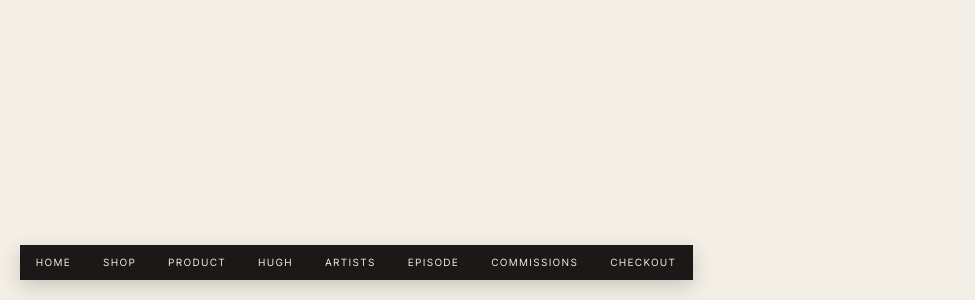
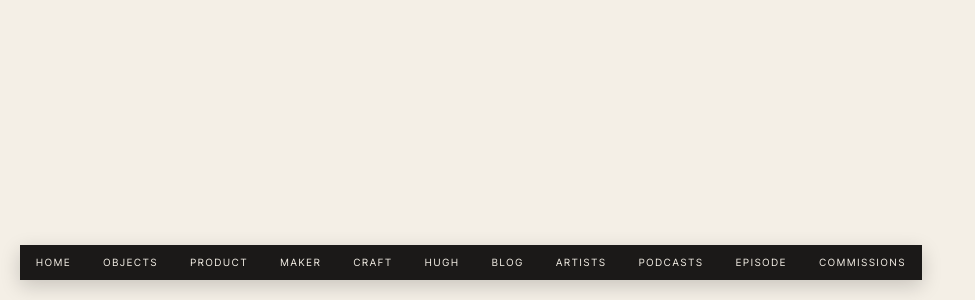
Before and after one commit to KieranMcFarlane/made_with_these_hands, a Next.js app: page / in a window 1280 px wide. Shown: the part 500-800 px from the top of the page, without its empty margins (0-975 px from the left). Built offline with nearby package versions, Linux system fonts and the light colour scheme; no server answers.

Commit message:
Add app shell and routable pages

```diff
--- /dev/null
+++ b/app/[...slug]/page.jsx
@@ -0,0 +1,5 @@
+import SiteShell from '../site-shell';
+
+export default function CatchAllPage() {
+  return <SiteShell />;
+}
--- a/app/layout.jsx
+++ b/app/layout.jsx
@@ -1,8 +1,24 @@
 import './globals.css';
 
 export const metadata = {
-  title: 'Made With These Hands',
-  description: 'A journal of heritage craft, makers, stories, podcast episodes, and slow commerce.',
+  metadataBase: new URL(process.env.NEXT_PUBLIC_SITE_URL || 'https://madewiththesehands.ie'),
+  title: {
+    default: 'Made With These Hands',
+    template: '%s | Made With These Hands',
+  },
+  description: 'A journal of heritage craft, makers, objects, podcast episodes, and workshop notes.',
+  openGraph: {
+    title: 'Made With These Hands',
+    description: 'A journal of heritage craft, makers, objects, podcast episodes, and workshop notes.',
+    type: 'website',
+    images: ['/images/mwth-hero-glass-engraving.jpg'],
+  },
+  twitter: {
+    card: 'summary_large_image',
+    title: 'Made With These Hands',
+    description: 'A journal of heritage craft, makers, objects, podcast episodes, and workshop notes.',
+    images: ['/images/mwth-hero-glass-engraving.jpg'],
+  },
 };
 
 export default function RootLayout({ children }) {
--- a/app/legacy-runtime.jsx
+++ b/app/legacy-runtime.jsx
@@ -4,7 +4,9 @@ import * as React from 'react';
 import { createRoot } from 'react-dom/client';
 
 const files = [
+  '/mwth-data.jsx',
   '/mwth-home.jsx',
+  '/mwth-blog.jsx',
   '/mwth-episode.jsx',
   '/mwth-more-pages.jsx',
   '/mwth-commerce.jsx',
@@ -17,12 +19,38 @@ const TWEAKS = {
   "masthead": "minimal"
 };
 
+function routeFromLocation() {
+  const params = new URLSearchParams(window.location.search);
+  const parts = window.location.pathname.split('/').filter(Boolean);
+  const route = {
+    page: params.get('page') || 'home',
+    maker: params.get('maker') || localStorage.getItem('mwth-maker') || 'saoirse-doolan',
+    product: params.get('product') || localStorage.getItem('mwth-product') || 'lobster-pot-small',
+    craft: params.get('craft') || localStorage.getItem('mwth-craft') || 'basketry',
+    post: params.get('post') || localStorage.getItem('mwth-post') || 'why-we-record-the-tools',
+    episode: params.get('episode') || localStorage.getItem('mwth-episode') || '',
+  };
+
+  if (params.get('page')) return route;
+  if (parts.length === 0) return route;
+
+  const [section, slug] = parts;
+  if (section === 'objects') return { ...route, page: slug ? 'product' : 'shop', product: slug || route.product };
+  if (section === 'makers' || section === 'guests') return { ...route, page: 'maker', maker: slug || route.maker };
+  if (section === 'about' || section === 'bio' || section === 'hugh') return { ...route, page: 'hugh' };
+  if (section === 'podcast') return { ...route, page: slug ? 'episode' : 'podcasts', episode: slug || route.episode, maker: slug || route.maker };
+  if (section === 'journal' || section === 'blog') return { ...route, page: slug ? 'blog-post' : 'blog', post: slug || route.post };
+  if (section === 'contact' || section === 'commissions') return { ...route, page: 'commissions' };
+  if (section === 'craft') return { ...route, page: 'craft', craft: slug || route.craft };
+  return route;
+}
+
 function App() {
   const [tweaks, setTweaks] = React.useState(TWEAKS);
-  const [page, setPage] = React.useState(() => {
-    const queryPage = new URLSearchParams(window.location.search).get('page');
-    return queryPage || localStorage.getItem('mwth-page') || 'home';
-  });
+  const [dataVersion, setDataVersion] = React.useState(0);
+  const initialRoute = React.useMemo(() => routeFromLocation(), []);
+  const [page, setPage] = React.useState(initialRoute.page);
+  const [context, setContext] = React.useState(initialRoute);
 
   React.useEffect(() => {
     document.body.setAttribute('data-palette', tweaks.palette);
@@ -30,15 +58,82 @@ function App() {
 
   React.useEffect(() => {
     localStorage.setItem('mwth-page', page);
-  }, [page]);
+    localStorage.setItem('mwth-maker', context.maker);
+    localStorage.setItem('mwth-product', context.product);
+    localStorage.setItem('mwth-craft', context.craft);
+    localStorage.setItem('mwth-post', context.post);
+    localStorage.setItem('mwth-episode', context.episode || '');
+  }, [page, context]);
 
   React.useEffect(() => {
     window.__setTweak = (k, v) => {
       setTweaks(t => ({ ...t, [k]: v }));
       window.parent.postMessage({ type: '__edit_mode_set_keys', edits: { [k]: v } }, '*');
     };
-    window.__setPage = setPage;
+    window.__setPage = (nextPage, nextContext = {}) => {
+      const mergedContext = { ...context, ...nextContext };
+      setPage(nextPage);
+      setContext(mergedContext);
+      const url = new URL(window.location.href);
+      url.searchParams.set('page', nextPage);
+      if (mergedContext.maker) url.searchParams.set('maker', mergedContext.maker);
+      if (mergedContext.product) url.searchParams.set('product', mergedContext.product);
+      if (mergedContext.craft) url.searchParams.set('craft', mergedContext.craft);
+      if (mergedContext.post) url.searchParams.set('post', mergedContext.post);
+      if (mergedContext.episode) url.searchParams.set('episode', mergedContext.episode);
+      window.history.pushState({ page: nextPage }, '', url);
+    };
+  }, [context]);
+
+  React.useEffect(() => {
+    let mounted = true;
+    window.MWTH_LOAD_DIRECTUS?.then(() => {
+      if (mounted) setDataVersion((version) => version + 1);
+    });
+    return () => {
+      mounted = false;
+    };
   }, []);
+
+  React.useEffect(() => {
+    const onClick = (event) => {
+      const anchor = event.target.closest('a[data-page], a[href^="/?page="]');
+      if (!anchor) return;
+
+      const url = new URL(anchor.getAttribute('href'), window.location.origin);
+      const nextPage = anchor.dataset.page || url.searchParams.get('page');
+      if (url.origin !== window.location.origin || (!anchor.dataset.page && url.pathname !== '/')) return;
+      if (!nextPage) return;
+
+      const nextContext = {
+        maker: anchor.dataset.maker || url.searchParams.get('maker') || context.maker,
+        product: anchor.dataset.product || url.searchParams.get('product') || context.product,
+        craft: anchor.dataset.craft || url.searchParams.get('craft') || context.craft,
+        post: anchor.dataset.post || url.searchParams.get('post') || context.post,
+        episode: anchor.dataset.episode || url.searchParams.get('episode') || context.episode,
+      };
+
+      event.preventDefault();
+      setPage(nextPage);
+      setContext(nextContext);
+      localStorage.setItem('mwth-page', nextPage);
+      window.history.pushState({ page: nextPage }, '', '/?page=' + nextPage + '&maker=' + nextContext.maker + '&product=' + nextContext.product + '&craft=' + nextContext.craft + '&post=' + nextContext.post + '&episode=' + (nextContext.episode || ''));
+    };
+
+    const onPopState = () => {
+      const nextRoute = routeFromLocation();
+      setPage(nextRoute.page);
+      setContext(nextRoute);
+    };
+
+    document.addEventListener('click', onClick);
+    window.addEventListener('popstate', onPopState);
+
+    return () => {
+      document.removeEventListener('click', onClick);
+      window.removeEventListener('popstate', onPopState);
+    };
+  }, [context]);
 
   React.useEffect(() => {
     const io = new IntersectionObserver((entries) => {
@@ -48,13 +143,18 @@ function App() {
     return () => io.disconnect();
   }, [page, tweaks]);
 
-  if (page === 'episode')  return <><EpisodePage /><BasketDrawer /></>;
-  if (page === 'shop')     return <><ShopPage /><BasketDrawer /></>;
-  if (page === 'product')  return <><ProductPage /><BasketDrawer /></>;
-  if (page === 'hugh')     return <><HughStoryPage /><BasketDrawer /></>;
-  if (page === 'artists')  return <><ArtistsPage /><BasketDrawer /></>;
-  if (page === 'commissions') return <><CommissionsPage /><BasketDrawer /></>;
-  if (page === 'checkout')    return <CheckoutPage />;
+  if (page === 'episode')  return <><window.EpisodePage episode={MWTH_BY_EPISODE(context.episode || context.maker)} /><window.EnquiryDrawer /></>;
+  if (page === 'shop')     return <><window.ShopPage /><window.EnquiryDrawer /></>;
+  if (page === 'product')  return <><window.ProductPage product={MWTH_BY_PRODUCT(context.product)} /><window.EnquiryDrawer /></>;
+  if (page === 'maker')    return <><window.MakerPage maker={MWTH_BY_MAKER(context.maker)} /><window.EnquiryDrawer /></>;
+  if (page === 'hugh')     return <><window.HughStoryPage /><window.EnquiryDrawer /></>;
+  if (page === 'blog')     return <><window.BlogPage /><window.EnquiryDrawer /></>;
+  if (page === 'blog-post') return <><window.BlogPostPage post={MWTH_BY_POST(context.post)} /><window.EnquiryDrawer /></>;
+  if (page === 'artists')  return <><window.ArtistsPage /><window.EnquiryDrawer /></>;
+  if (page === 'podcasts') return <><window.PodcastArchivePage /><window.EnquiryDrawer /></>;
+  if (page === 'craft')    return <><window.CraftPage craft={MWTH_BY_CRAFT(context.craft)} /><window.EnquiryDrawer /></>;
+  if (page === 'commissions') return <><window.CommissionsPage /><window.EnquiryDrawer /></>;
+  void dataVersion;
 
   const Hero = tweaks.hero === 'B' ? HeroB : HeroA;
   return (
@@ -69,7 +169,7 @@ function App() {
       <WhyCraft />
       <ShopCTA />
       <FooterMid />
-      <BasketDrawer />
+      <window.EnquiryDrawer />
     </>
   );
 }
--- a/app/page-toggle.jsx
+++ b/app/page-toggle.jsx
@@ -1,12 +1,15 @@
 const pages = [
   ['home', 'Home'],
-  ['shop', 'Shop'],
+  ['shop', 'Objects'],
   ['product', 'Product'],
+  ['maker', 'Maker'],
+  ['craft', 'Craft'],
   ['hugh', 'Hugh'],
+  ['blog', 'Blog'],
   ['artists', 'Artists'],
+  ['podcasts', 'Podcasts'],
   ['episode', 'Episode'],
   ['commissions', 'Commissions'],
-  ['checkout', 'Checkout'],
 ];
 
 export default function PageToggle() {
@@ -15,7 +18,7 @@ export default function PageToggle() {
       {pages.map(([page, label]) => (
         <a
           key={page}
-          href={page === 'shop' ? '/shop/en' : `/?page=${page}`}
+          href={`/?page=${page}`}
           data-page={page}
         >
           {label}
--- a/app/page.jsx
+++ b/app/page.jsx
@@ -1,40 +1,5 @@
-import LegacyRuntime from './legacy-runtime';
-import PageToggle from './page-toggle';
+import SiteShell from './site-shell';
 
 export default function Home() {
-  return (
-    <>
-      <div id="root" />
-
-      <PageToggle />
-
-      <div className="tweaks" id="tweaks">
-        <h3>Tweaks</h3>
-        <div className="t-row">
-          <span className="t-lbl">Hero variant</span>
-          <div className="seg" data-key="hero">
-            <button data-val="A" className="on">A · Split</button>
-            <button data-val="B">B · Cover</button>
-          </div>
-        </div>
-        <div className="t-row">
-          <span className="t-lbl">Palette</span>
-          <div className="seg" data-key="palette">
-            <button data-val="cream" className="on">Cream</button>
-            <button data-val="stone">Stone</button>
-            <button data-val="ivory">Ivory</button>
-          </div>
-        </div>
-        <div className="t-row">
-          <span className="t-lbl">Masthead</span>
-          <div className="seg" data-key="masthead">
-            <button data-val="editorial" className="on">Editorial</button>
-            <button data-val="minimal">Minimal</button>
-          </div>
-        </div>
-      </div>
-
-      <LegacyRuntime />
-    </>
-  );
+  return <SiteShell />;
 }
--- /dev/null
+++ b/app/site-shell.jsx
@@ -0,0 +1,40 @@
+import LegacyRuntime from './legacy-runtime';
+import PageToggle from './page-toggle';
+
+export default function SiteShell() {
+  return (
+    <>
+      <div id="root" />
+
+      <PageToggle />
+
+      <div className="tweaks" id="tweaks">
+        <h3>Tweaks</h3>
+        <div className="t-row">
+          <span className="t-lbl">Hero variant</span>
+          <div className="seg" data-key="hero">
+            <button data-val="A" className="on">A · Split</button>
+            <button data-val="B">B · Cover</button>
+          </div>
+        </div>
+        <div className="t-row">
+          <span className="t-lbl">Palette</span>
+          <div className="seg" data-key="palette">
+            <button data-val="cream" className="on">Cream</button>
+            <button data-val="stone">Stone</button>
+            <button data-val="ivory">Ivory</button>
+          </div>
+        </div>
+        <div className="t-row">
+          <span className="t-lbl">Masthead</span>
+          <div className="seg" data-key="masthead">
+            <button data-val="editorial" className="on">Editorial</button>
+            <button data-val="minimal">Minimal</button>
+          </div>
+        </div>
+      </div>
+
+      <LegacyRuntime />
+    </>
+  );
+}
```
Also changed, not shown: app/robots.js (added, +11 -0 lines), app/sitemap.js (added, +29 -0 lines).
